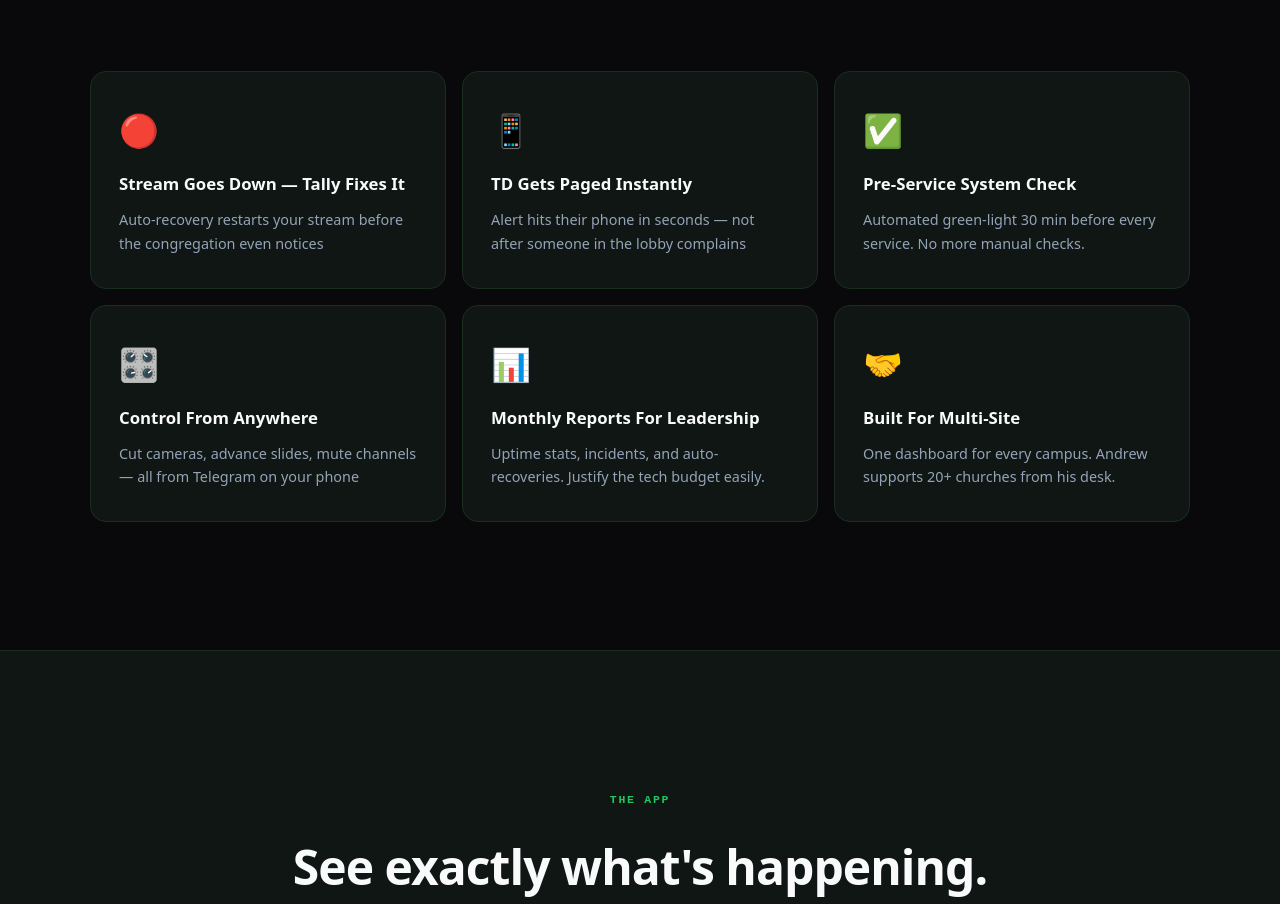
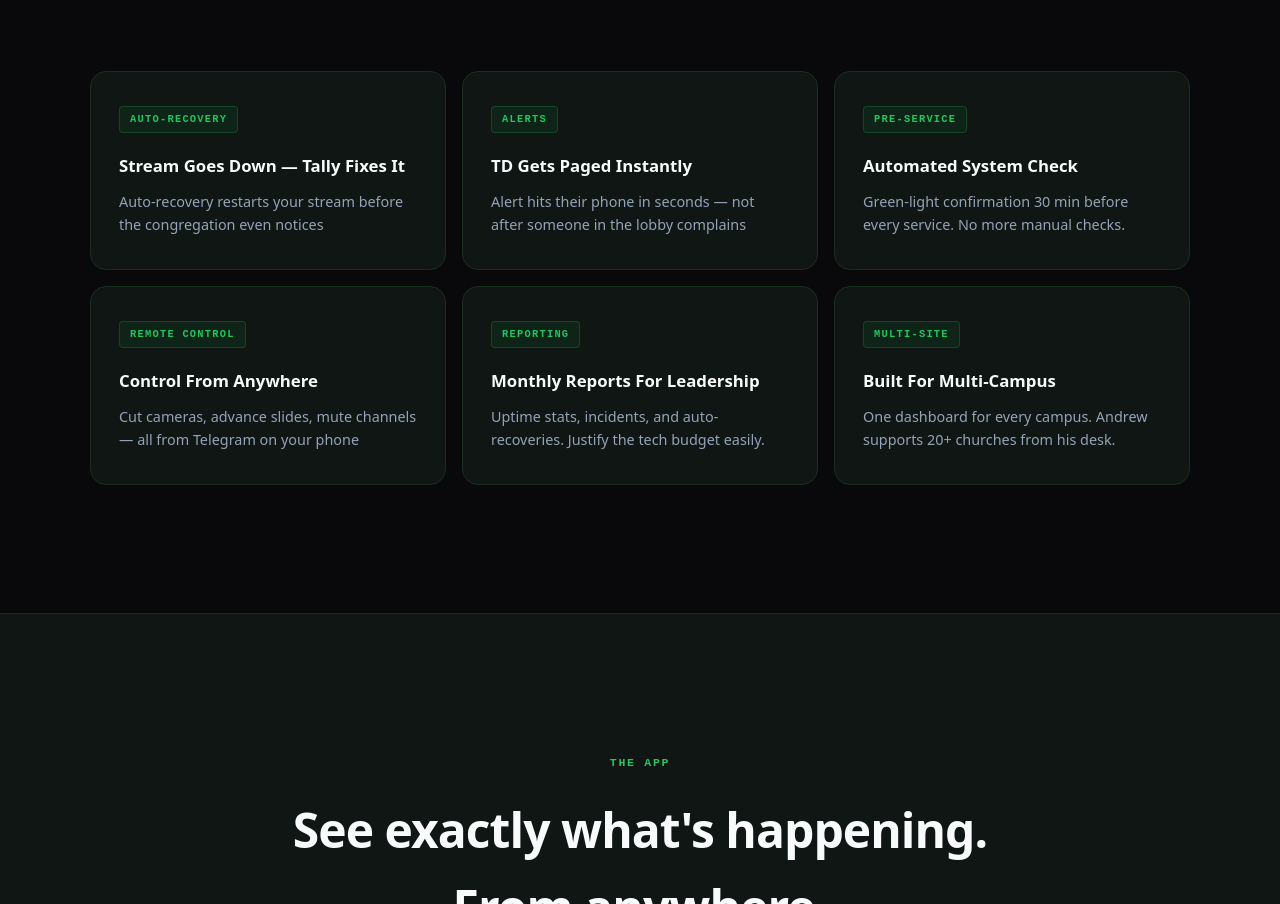
Before and after one commit to peterdisbrow/tally-landing, a Next.js app: page / in a window 1280 px wide. Shown: the part 2079-2983 px from the top of the page. Built offline with nearby package versions, Linux system fonts and the light colour scheme.

Commit message:
feat: update app screenshots to rebranded design + replace feature icons with tag pills

```diff
--- a/app/page.js
+++ b/app/page.js
@@ -13,12 +13,12 @@ const DIM      = '#475569';
 
 /* ─── Data ─── */
 const FEATURES = [
-  { icon: '🔴', name: 'Stream Goes Down — Tally Fixes It',  desc: 'Auto-recovery restarts your stream before the congregation even notices' },
-  { icon: '📱', name: 'TD Gets Paged Instantly',            desc: 'Alert hits their phone in seconds — not after someone in the lobby complains' },
-  { icon: '✅', name: 'Pre-Service System Check',           desc: 'Automated green-light 30 min before every service. No more manual checks.' },
-  { icon: '🎛️', name: 'Control From Anywhere',              desc: 'Cut cameras, advance slides, mute channels — all from Telegram on your phone' },
-  { icon: '📊', name: 'Monthly Reports For Leadership',     desc: 'Uptime stats, incidents, and auto-recoveries. Justify the tech budget easily.' },
-  { icon: '🤝', name: 'Built For Multi-Site',               desc: 'One dashboard for every campus. Andrew supports 20+ churches from his desk.' },
+  { tag: 'AUTO-RECOVERY',   name: 'Stream Goes Down — Tally Fixes It',  desc: 'Auto-recovery restarts your stream before the congregation even notices' },
+  { tag: 'ALERTS',          name: 'TD Gets Paged Instantly',            desc: 'Alert hits their phone in seconds — not after someone in the lobby complains' },
+  { tag: 'PRE-SERVICE',     name: 'Automated System Check',             desc: 'Green-light confirmation 30 min before every service. No more manual checks.' },
+  { tag: 'REMOTE CONTROL',  name: 'Control From Anywhere',              desc: 'Cut cameras, advance slides, mute channels — all from Telegram on your phone' },
+  { tag: 'REPORTING',       name: 'Monthly Reports For Leadership',     desc: 'Uptime stats, incidents, and auto-recoveries. Justify the tech budget easily.' },
+  { tag: 'MULTI-SITE',      name: 'Built For Multi-Campus',             desc: 'One dashboard for every campus. Andrew supports 20+ churches from his desk.' },
 ];
 
 const INTEGRATIONS = [
@@ -383,7 +383,13 @@ export default function Home() {
                 borderRadius: 16, padding: '32px 28px',
                 transition: 'border-color .2s, box-shadow .2s',
               }}>
-                <div style={{ fontSize: '2rem', marginBottom: 16 }}>{f.icon}</div>
+                <div style={{
+                  display: 'inline-block', marginBottom: 20,
+                  fontFamily: 'ui-monospace, monospace', fontSize: '0.65rem',
+                  fontWeight: 700, letterSpacing: '0.12em', color: GREEN,
+                  background: 'rgba(34,197,94,0.08)', border: `1px solid rgba(34,197,94,0.2)`,
+                  borderRadius: 4, padding: '4px 10px',
+                }}>{f.tag}</div>
                 <h3 style={{ fontSize: '1.05rem', fontWeight: 800, margin: '0 0 10px', color: WHITE }}>{f.name}</h3>
                 <p style={{ color: MUTED, margin: 0, fontSize: '0.9rem', lineHeight: 1.65 }}>{f.desc}</p>
               </div>
```
Also changed, not shown: public/app-equipment.png, public/app-status.png.
